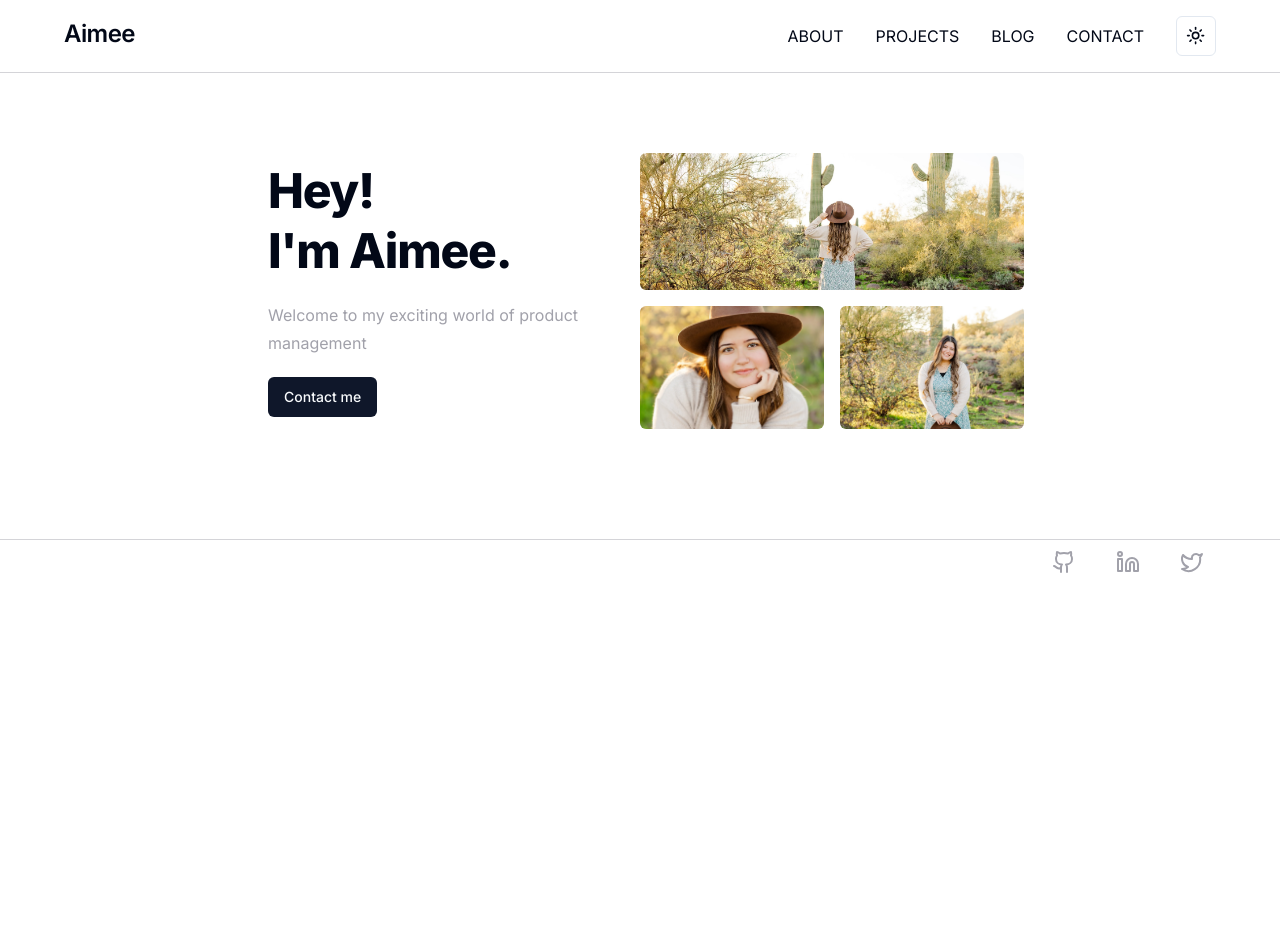
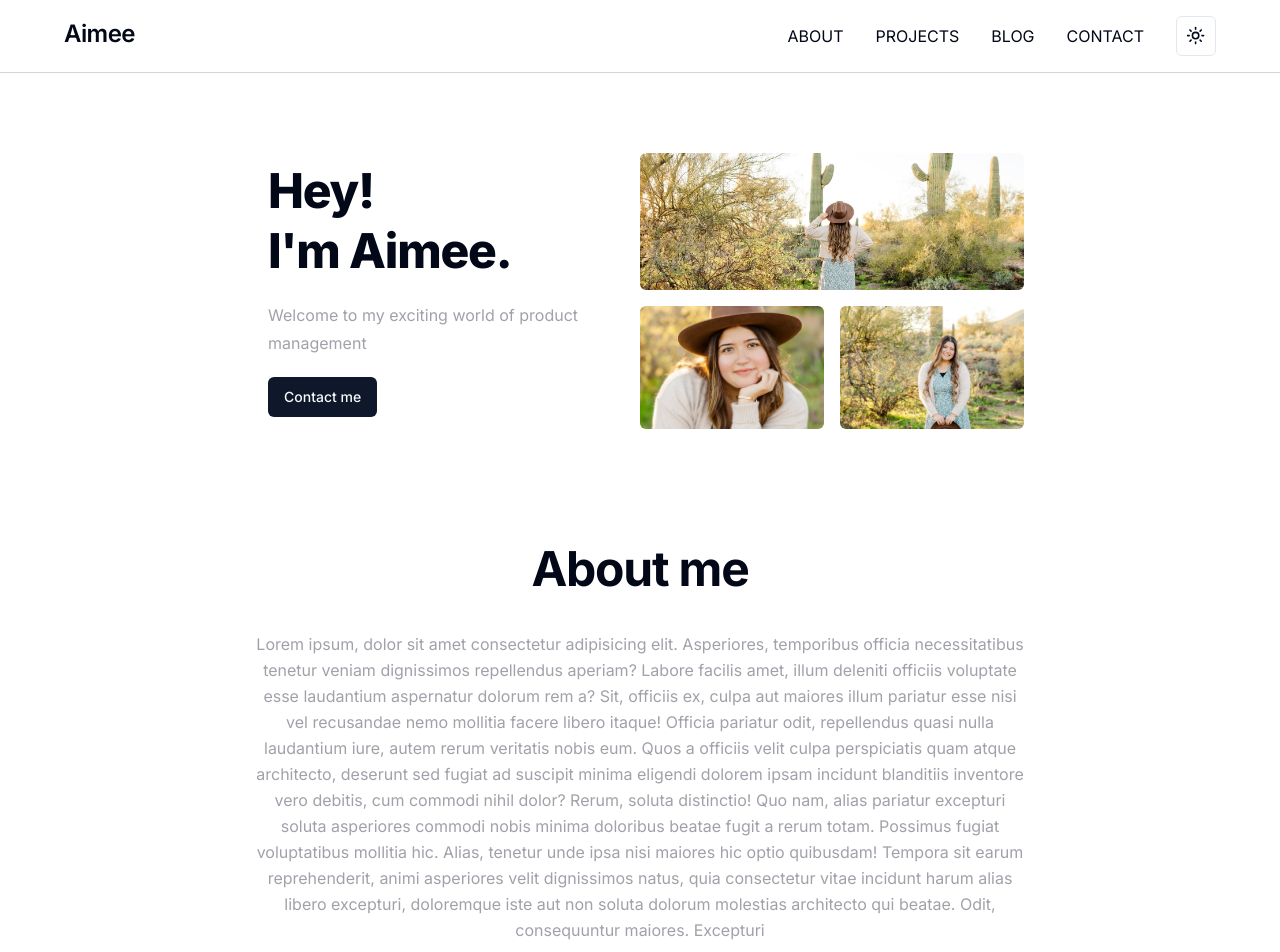
Before and after one commit to VicAv99/aimeeavila, a Next.js app: page / in a window 1280 px wide. Shown: the top 952 px of the page. Before the commit the page ends 800 px from the top, so only its background shows below. Built offline with nearby package versions, Linux system fonts and the light colour scheme.

Commit message:
feat: about section

```diff
--- a/app/page.tsx
+++ b/app/page.tsx
@@ -1,9 +1,11 @@
+import { AboutMeSection } from "~/components/about-me-section";
 import { MainSection } from "~/components/main-section";
 
 export default function Home() {
   return (
     <main className="mx-auto max-w-4xl px-6 lg:px-16 space-y-24">
       <MainSection />
+      <AboutMeSection />
     </main>
   );
 }
--- /dev/null
+++ b/components/about-me-section.tsx
@@ -0,0 +1,28 @@
+export function AboutMeSection() {
+  return (
+    <section className="space-y-2 mx-auto text-center">
+      <h1 className="mb-8 basis-1/2 text-4xl font-bold lg:text-5xl lg:leading-tight">
+        About me
+      </h1>
+      <span className="leading-relaxed text-zinc-400">
+        Lorem ipsum, dolor sit amet consectetur adipisicing elit. Asperiores,
+        temporibus officia necessitatibus tenetur veniam dignissimos repellendus
+        aperiam? Labore facilis amet, illum deleniti officiis voluptate esse
+        laudantium aspernatur dolorum rem a? Sit, officiis ex, culpa aut maiores
+        illum pariatur esse nisi vel recusandae nemo mollitia facere libero
+        itaque! Officia pariatur odit, repellendus quasi nulla laudantium iure,
+        autem rerum veritatis nobis eum. Quos a officiis velit culpa
+        perspiciatis quam atque architecto, deserunt sed fugiat ad suscipit
+        minima eligendi dolorem ipsam incidunt blanditiis inventore vero
+        debitis, cum commodi nihil dolor? Rerum, soluta distinctio! Quo nam,
+        alias pariatur excepturi soluta asperiores commodi nobis minima
+        doloribus beatae fugit a rerum totam. Possimus fugiat voluptatibus
+        mollitia hic. Alias, tenetur unde ipsa nisi maiores hic optio quibusdam!
+        Tempora sit earum reprehenderit, animi asperiores velit dignissimos
+        natus, quia consectetur vitae incidunt harum alias libero excepturi,
+        doloremque iste aut non soluta dolorum molestias architecto qui beatae.
+        Odit, consequuntur maiores. Excepturi
+      </span>
+    </section>
+  );
+}
--- a/components/main-section.tsx
+++ b/components/main-section.tsx
@@ -3,7 +3,7 @@ import { Button } from "./ui/button";
 
 export function MainSection() {
   return (
-    <section className="space-y-2 mx-auto grid grid-cols-1 md:grid-cols-2 md:space-x-3">
+    <section className="space-y-2 mx-auto grid text-center md:text-left grid-cols-1 md:grid-cols-2 md:space-x-3">
       <HeroImage className="order-1 md:order-2" />
       <div className="order-2 space-y-5 md:order-1">
         <h1 className="leading-tight">
```
